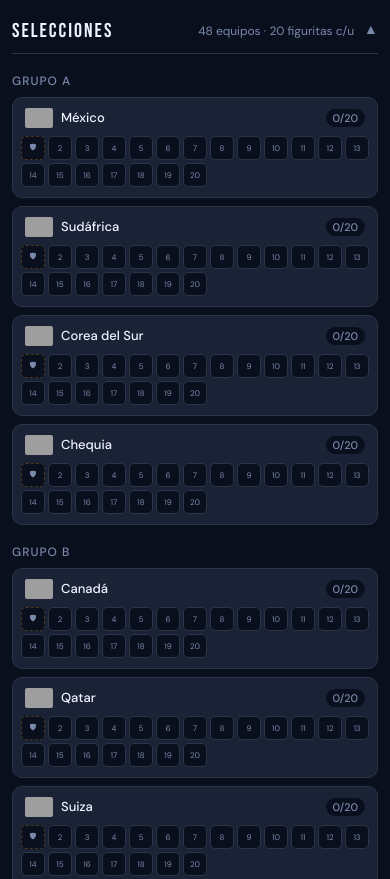
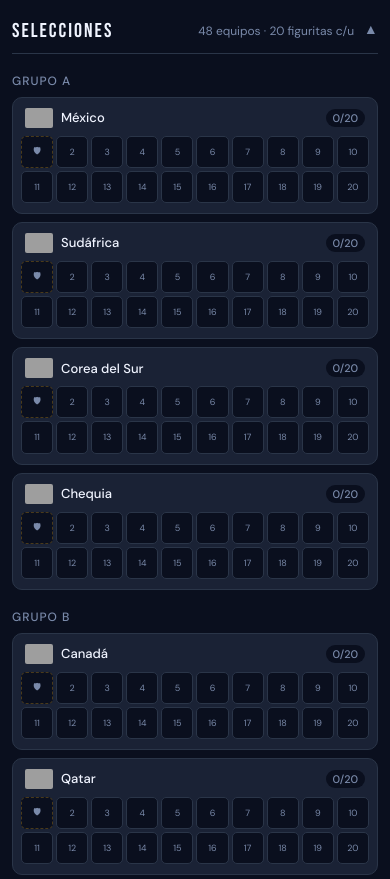
Before and after one commit to mndl26/mndl26, a plain HTML site: page index.html in a window 390 px wide. Shown: the part 1100-1979 px from the top of the page. Drawn offline with Linux system fonts and the light colour scheme; grey boxes are pictures that could not be loaded.

Commit message:
Update index.html

```diff
--- a/index.html
+++ b/index.html
@@ -93,11 +93,11 @@
     .teams-grid { grid-template-columns: 1fr; }
     .special-grid { grid-template-columns: 1fr 1fr; }
     .topbar { padding: 0.75rem 1rem; }
-    .stickers-row { gap: 3px; padding: 0 8px 10px; }
-    .sticker { width: 24px; height: 24px; font-size: 8px; }
     .container { padding: 1rem 0.75rem 4rem; }
     .filters { gap: 4px; }
     .filter-btn { padding: 4px 10px; font-size: 11px; }
+    .stickers-row { gap: 3px; padding: 0 8px 10px; }
+    .sticker { width: calc((100% - 27px) / 10); height: auto; aspect-ratio: 1; min-width: 0; font-size: 9px; flex-shrink: 1; }
   }
 </style>
 </head>
```
